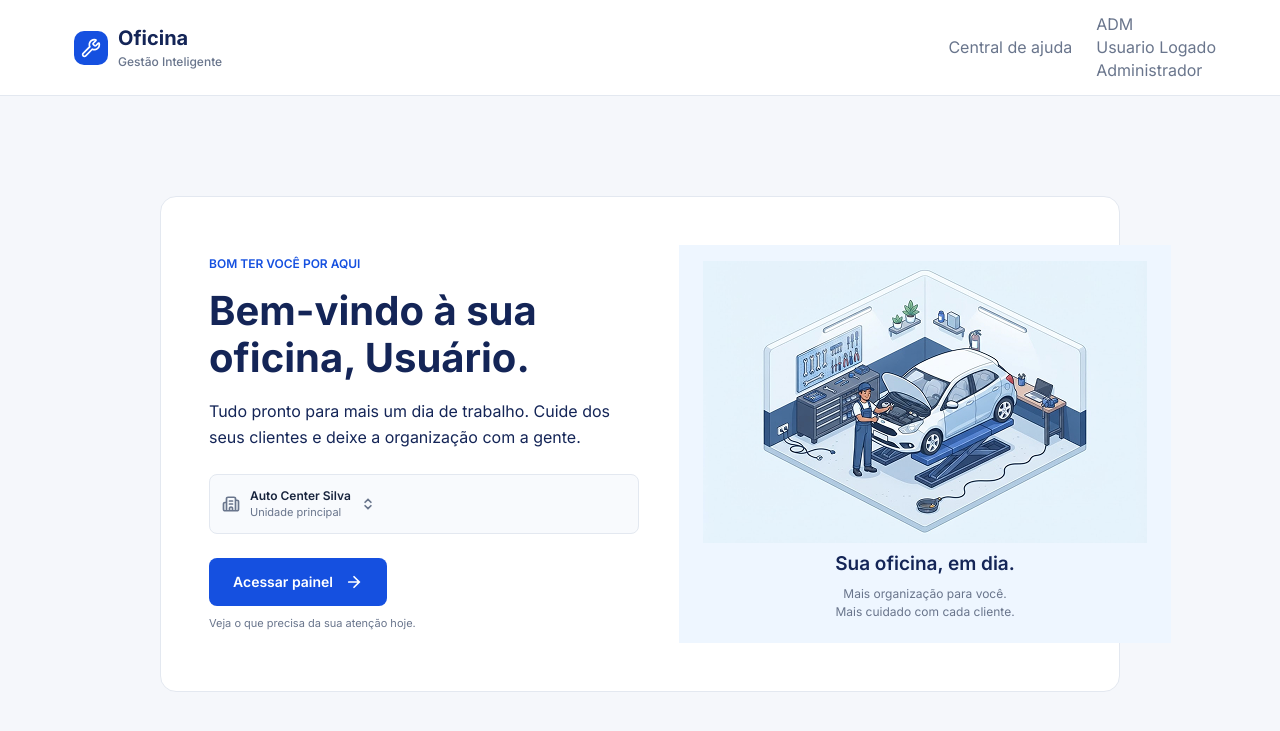
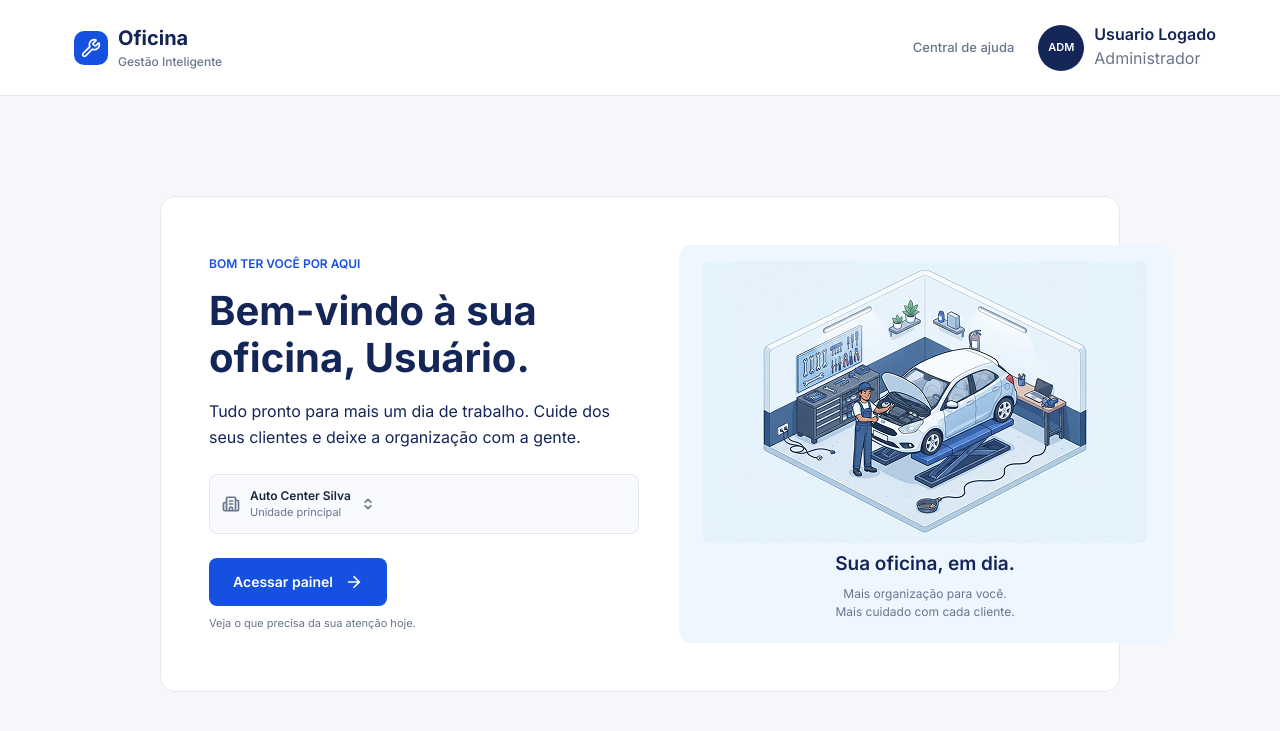
Before and after one commit to carlosuni7/projeto-mecanica-django, a Django app: page / in a window 1280 px wide. Shown: the top 731 px of the page. Run offline with Django 5.2, Linux system fonts and the light colour scheme; some libraries are stand-ins or nearby versions.

Commit message:
feat: atualizando display dos templates

```diff
--- a/App/static/css/index.css
+++ b/App/static/css/index.css
@@ -17,6 +17,60 @@
     align-items: center;
 
     gap: 24px;
+}
+
+.conta-ajuda .central-ajuda {
+    color: #69758C;
+
+    p {
+        font-size: 13px;
+        font-weight: 500;
+
+        text-align: left;
+    }
+}
+
+.conta-ajuda .usuario {
+    display: flex;
+    align-items: center;
+
+    gap: 10px;
+}
+
+.conta-ajuda .usuario .avatar {
+    width: 46px;
+    height: 46px;
+    background-color: #142557;
+
+    display: flex;
+    justify-content: center;
+    align-items: center;
+    border-radius: 1000px;
+
+    span {
+        color: #FFF;
+        font-size: 11px;
+        font-weight: 600;
+        line-height: 120%;
+    }
+}
+
+.conta-ajuda .usuario .conta {
+    display: flex;
+    flex-direction: column;
+
+    gap: 3px;
+    text-align: left;
+    .nome {
+        color: #142557;
+        font-weight: 600;
+        line-height: 120%;
+        text-align: left;
+    }
+    .perfil {
+        color: #69758C;
+        font-weight: 400;
+    }
 }
 
 .main-welcome {
@@ -118,6 +172,8 @@
         background-color: #1550E0;
         height: 48px;
 
+        transition: .3s ease;
+
         p {
             font-size: 14px;
             font-weight: 600;
@@ -129,6 +185,10 @@
         img {
             width: 18px;
         }
+    }
+
+    .link-acesso:hover {
+       background-color: #0740d1;
     }
 
     span {
@@ -146,13 +206,16 @@
     gap: 8px;
 
     padding: 16px 24px 24px;
-
+    border-radius: 12px;
     background-color: #EEF6FF;
 
     .oficina-img {
         flex-shrink: 0;
         height: 282px;
+
+        border-radius: 6px;
     }
+
     .promessa {
         color: #142557;
         text-align: center;
--- a/App/static/css/style.css
+++ b/App/static/css/style.css
@@ -14,7 +14,6 @@ body {
   height: 100vh;
   width: 100%;
 
-  display: flex;
 
   color: #69758c;
   background-color: #f5f7fb;
@@ -26,6 +25,15 @@ body {
   display: flex;
   flex-direction: row;
 }
+
+#cadastro {
+  display: flex;
+}
+
+#cadastro .main-container {
+  padding: 32px;
+}
+
 
 a {
   text-decoration: none;
```
